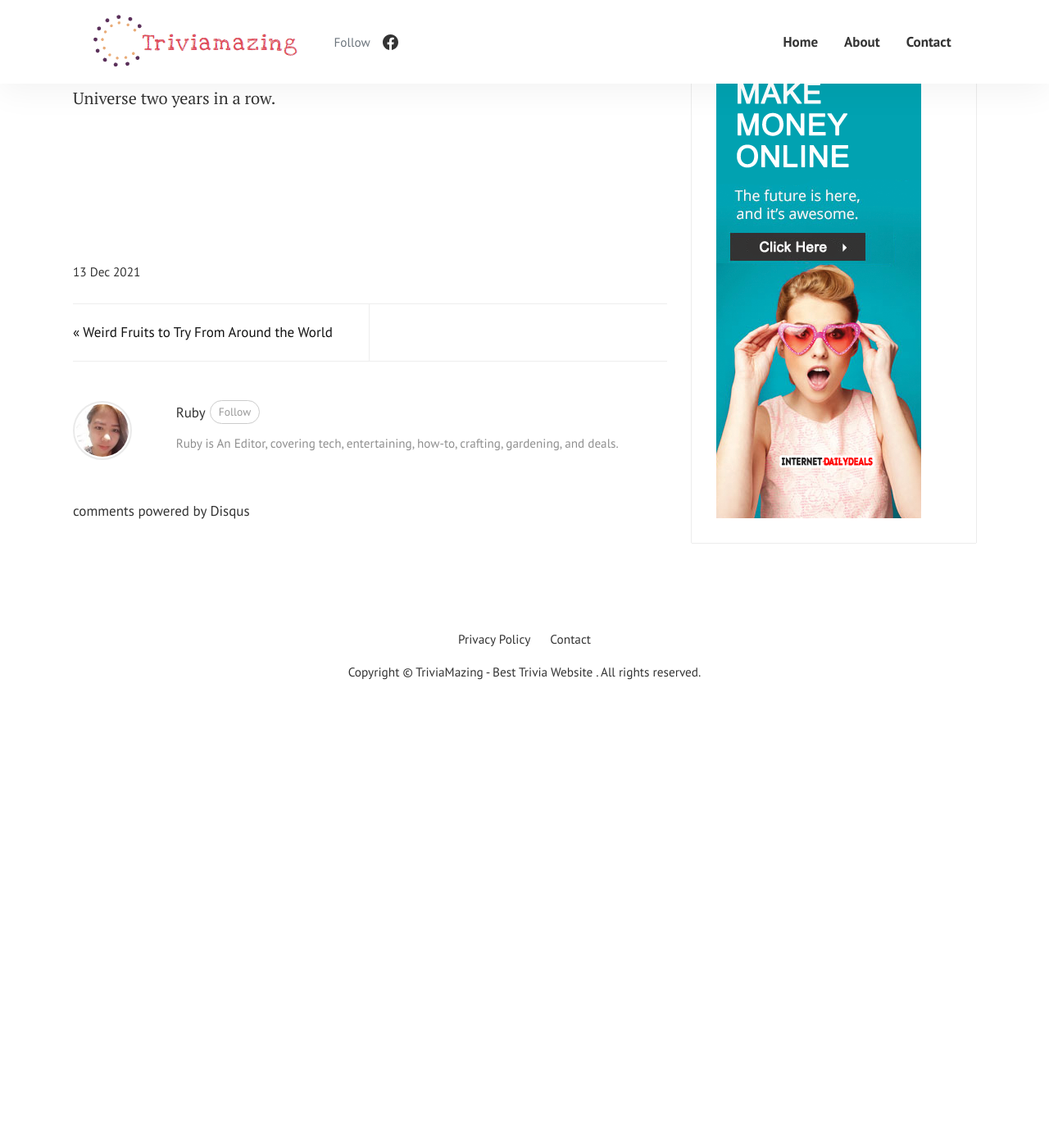
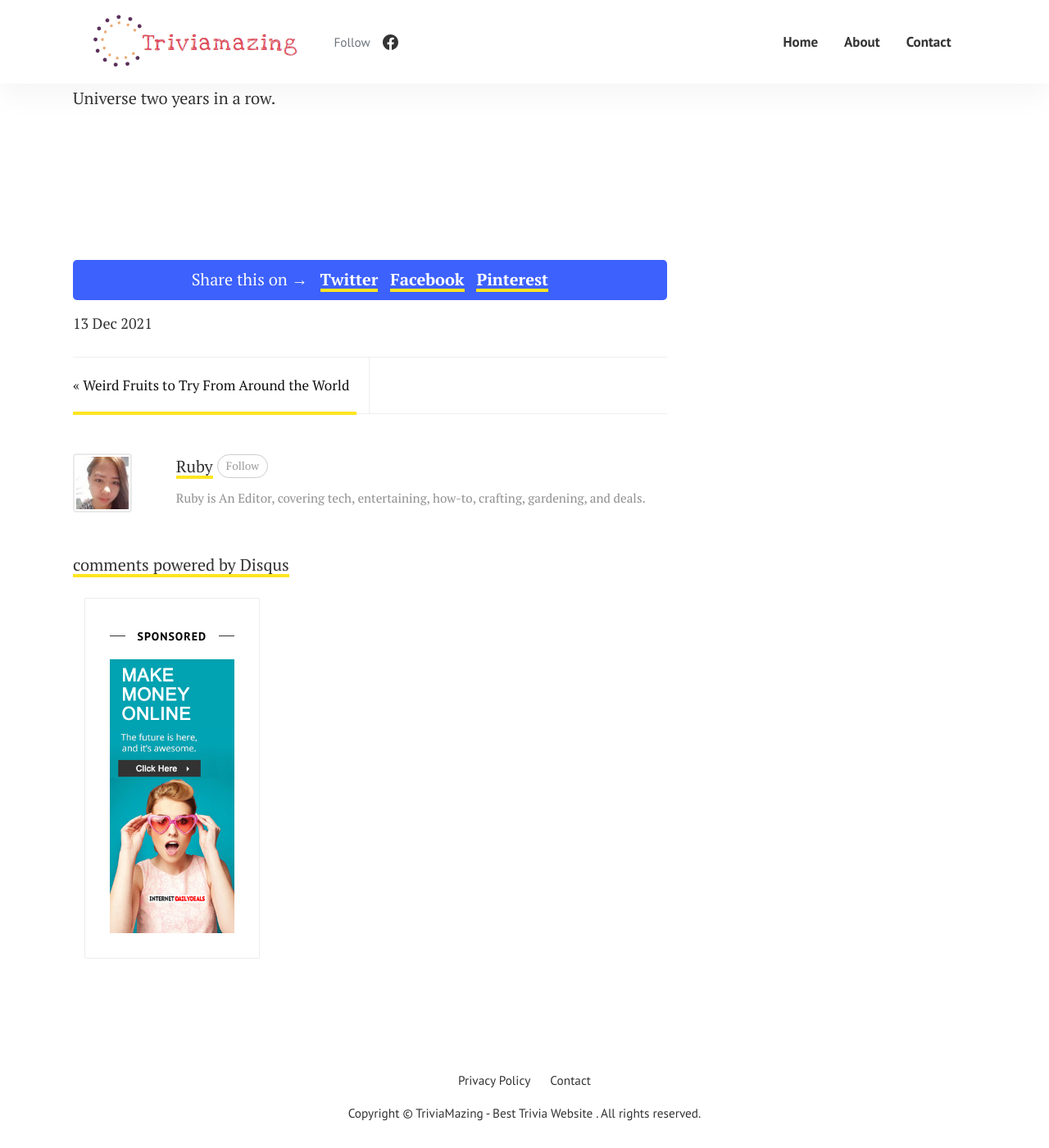
Before and after one commit to ruubbies-vlog/ruubbies-vlog.github.io, a Jekyll site: the page built from _posts/2021-12-13-5-interesting-facts-about-the-miss-universe-pageant.md, in a window 1280 px wide and 1400 px high, scrolled down 6428 px. Shown: the whole window at 82% size. Built offline with Jekyll 4.4.1, drawn with Linux system fonts in a browser that asks for light colours; comment, search, counter and statistics services are not loaded; before the commit the page ends 7290 px from its top, so only the background shows below that.

Commit message:
add share button

```diff
--- /dev/null
+++ b/_includes/share.html
@@ -0,0 +1,7 @@
+<div class="share-page">
+    Share this on &rarr;
+    <a href="https://twitter.com/intent/tweet?text={{ page.title }}&url={{ site.url }}{{ page.url }}&via={{ site.twitter_username }}&related={{ site.twitter_username }}" rel="nofollow" target="_blank" title="Share on Twitter">Twitter</a>
+    <a href="https://facebook.com/sharer.php?u={{ site.url }}{{ page.url }}" rel="nofollow" target="_blank" title="Share on Facebook">Facebook</a>
+    <a href="http://pinterest.com/pin/create/button/?url={{ site.url }}{{ page.url }}" rel="nofollow" target="_blank" title="Share on Pinterest">Pinterest</a
+
+</div>
--- a/_layouts/post.html
+++ b/_layouts/post.html
@@ -49,7 +49,9 @@
 			<!-- Post Content -->
 			<div class="article-post serif-font">
 				{{content}}
+                {% include share.html %}
                 <div class="clearfix"></div>
+
 			</div>
 
             <!-- Post Date -->
--- a/assets/css/theme.scss
+++ b/assets/css/theme.scss
@@ -621,3 +621,23 @@
     color:rgba(255, 0, 0, 0.44);
 
 }
+
+
+.share-page {
+    text-align: center;
+    background: $primary;
+    color: $light;
+    padding: 8px 15px;
+    border-radius: 5px;
+    margin: 1.5 * $btn-block-spacing-y 0;
+
+    a {
+        font-weight: 700;
+        color: #fff;
+        margin-left: 10px;
+
+        &:hover {
+            border-bottom: 1px dashed rgb(243, 165, 165);
+        }
+    }
+}
```
Also changed, not shown: assets/css/custom.css (line endings or trailing spaces), assets/images/Cut your Cell Phone Bill.PNG (added).
